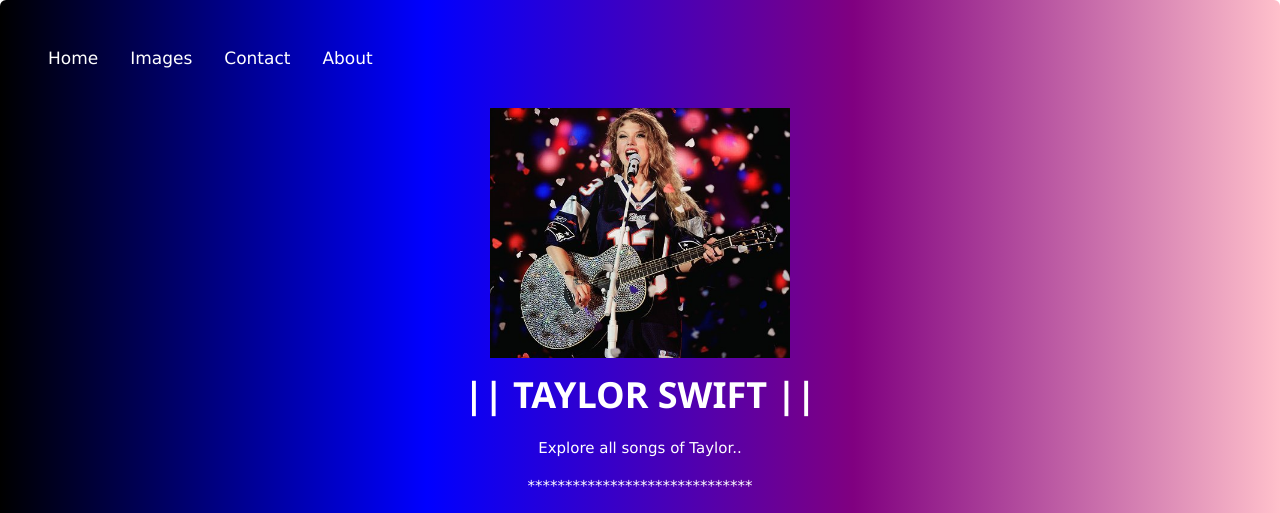
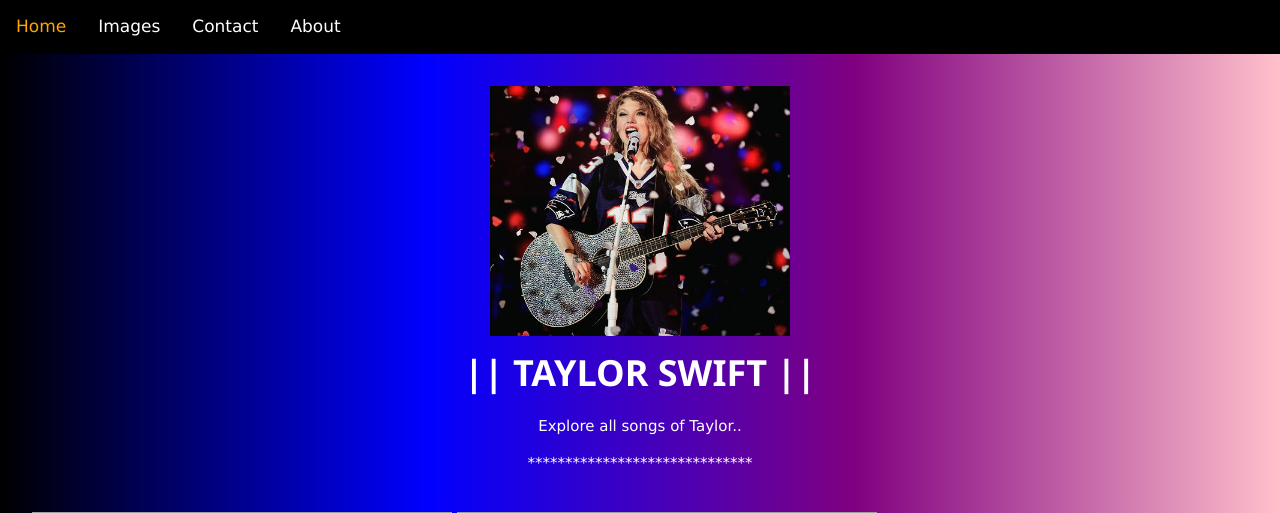
Before and after one commit to swagatikapanda123/swiftie, a PHP site: page / in a window 1280 px wide. Shown: the top 513 px of the page. Run offline with PHP 8.4, Linux system fonts and the light colour scheme; grey boxes are pictures that could not be loaded.

Commit message:
committing changes

```diff
--- a/index.html
+++ b/index.html
@@ -9,16 +9,18 @@
 	<link rel="stylesheet" href="https://www.w3schools.com/w3css/4/w3.css">
 </head>
 <body>
-
-
-<section>
-    <div class="topnav">
+ <header>
+  <div class="topnav">
   <a href="#home">Home</a>
   <a href="#images">Images</a>
   <a href="#contact">Contact</a>
   <a href="https://en.wikipedia.org/wiki/Taylor_Swift">About</a>
 </div>
-<br>
+ </header>
+
+<section>
+
+
 	<img src="tay7.jpg" style="width: 300px; height:250px;  display: block;margin-left: auto;margin-right: auto;">
 	<h1 style="text-align: center;"> <b>|| TAYLOR SWIFT ||</b></h1>
 	<p style="text-align: center;">Explore all songs of Taylor..</p>
--- a/style.css
+++ b/style.css
@@ -27,9 +27,12 @@ section{
   padding: 5px;
   background-image: linear-gradient(90deg, black,blue,purple,pink);
   text-align: left;
-  border-radius : 6px;
   color: white;
   padding: 32px;
+}
+header{
+  background-color: black;
+  color: white;
 }
 footer{
   background-color: #eee;
```
